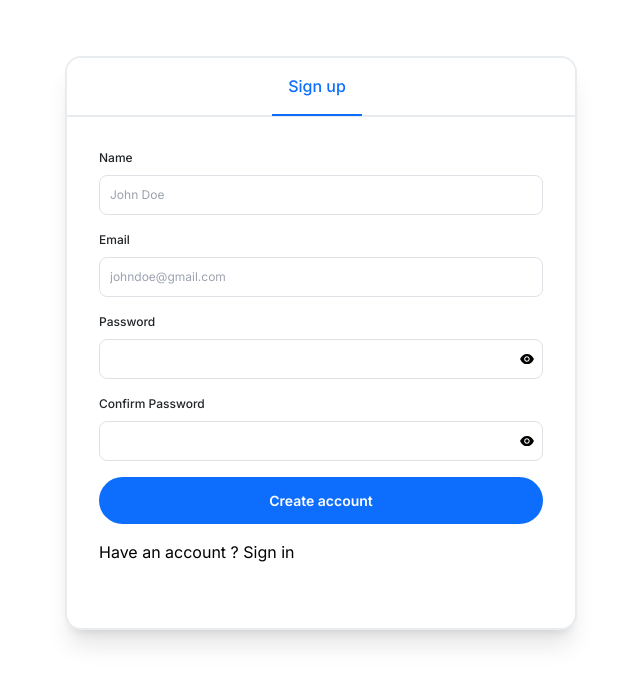
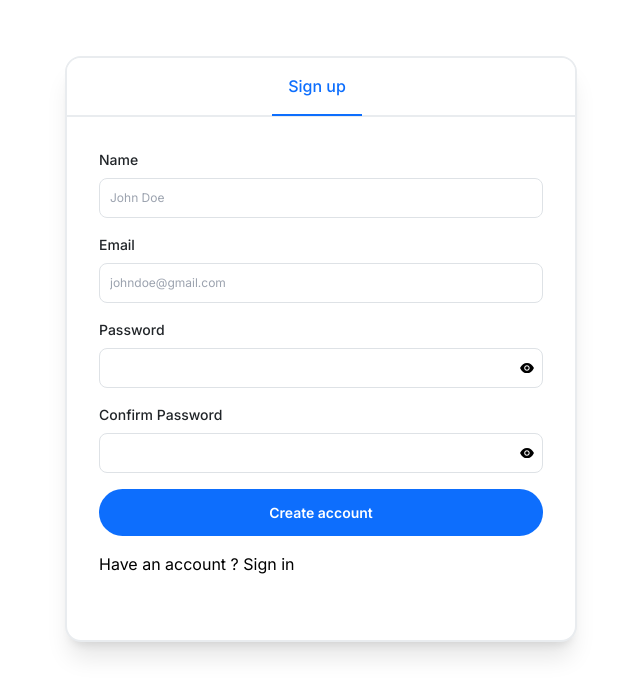
Before and after one commit to MainaMary/login-app, a Next.js app: page / in a window 1280 px wide. Shown: the top 696 px of the page, without its empty margins (319-959 px from the left). Built offline with nearby package versions, Linux system fonts and the light colour scheme.

Commit message:
setup reusable components

```diff
--- a/src/app/_components/label.tsx
+++ b/src/app/_components/label.tsx
@@ -4,7 +4,7 @@ interface LabelProps {
 }
 export default function Label({ children }: LabelProps) {
   return (
-    <label className="block mb-2 text-sm font-medium text-gray-900 dark:text-white">
+    <label className="block mb-2 text-base font-medium text-gray-900 dark:text-white">
       {children}
     </label>
   );
--- /dev/null
+++ b/src/app/_components/navbar.tsx
@@ -0,0 +1,12 @@
+import React from "react";
+import { useAuth } from "@/context/authContext";
+const Navbar = () => {
+  return (
+    <nav className="text-white flex  px-6 items-center bg-primary space-between">
+      <div>Logo</div>
+      <div>Welcome</div>
+    </nav>
+  );
+};
+
+export default Navbar;
```
